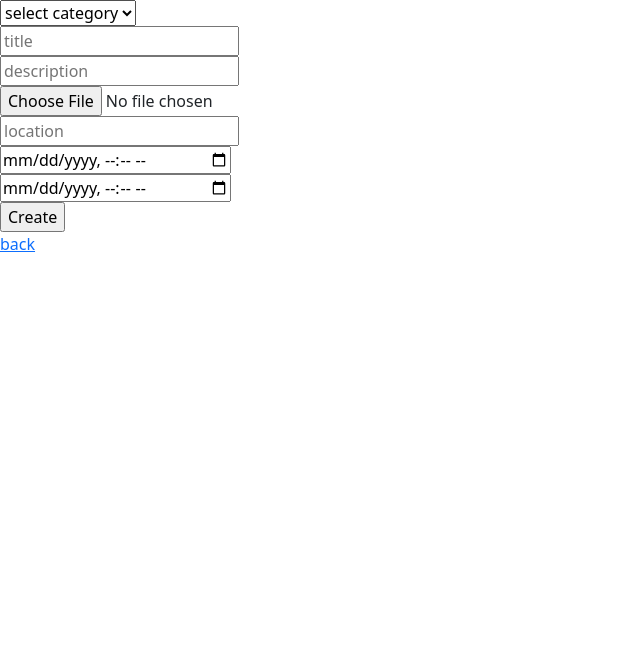
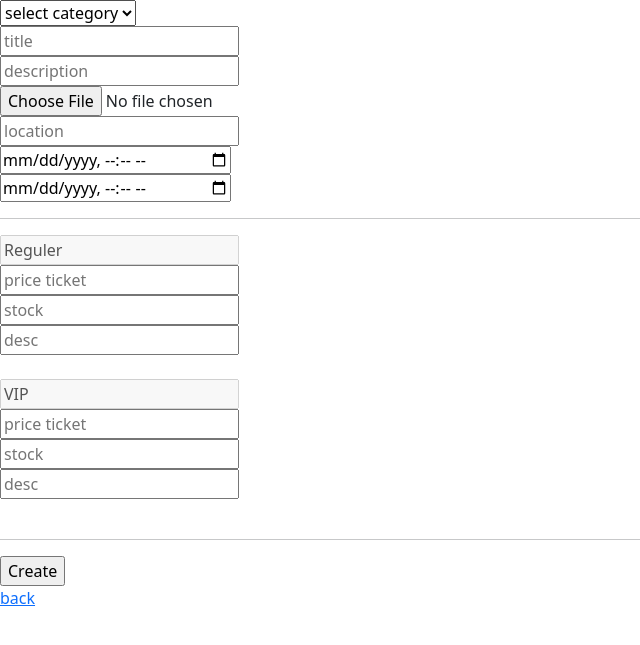
Before and after one commit to Lanzkuy/event-app, a PHP site: the page made by app/views/user/event/create.php in a window 1280 px wide. Shown: the top 645 px of the page, without its empty margins (0-640 px from the left). Run offline with PHP 8.4, Linux system fonts and the light colour scheme; the template is opened without the code that fills it, so the values that code supplies are empty.

Commit message:
add create ticket in view event create

```diff
--- a/app/views/user/event/create.php
+++ b/app/views/user/event/create.php
@@ -12,7 +12,18 @@
     <input type="text" name="location" placeholder="location"><br>
     <input type="datetime-local" name="start_datetime" placeholder="start_datetime"><br>
     <input type="datetime-local" name="end_datetime" placeholder="end_datetime"><br>
+    <hr>
+        <input type="text" value="Reguler" disabled><br>
+        <input type="number" name="reguler_price" placeholder="price ticket"><br>
+        <input type="number" name="reguler_stock" placeholder="stock"><br>
+        <input type="text" name="reguler_description" placeholder="desc"><br><br>
 
+        <input type="text" value="VIP" disabled><br>
+        <input type="number" name="vip_price" placeholder="price ticket"><br>
+        <input type="number" name="vip_stock" placeholder="stock"><br>
+        <input type="text" name="vip_description" placeholder="desc"><br><br>
+
+    <hr>
     <input type="submit" value="Create">
 </form>
 <a href="../event">back</a>
```
